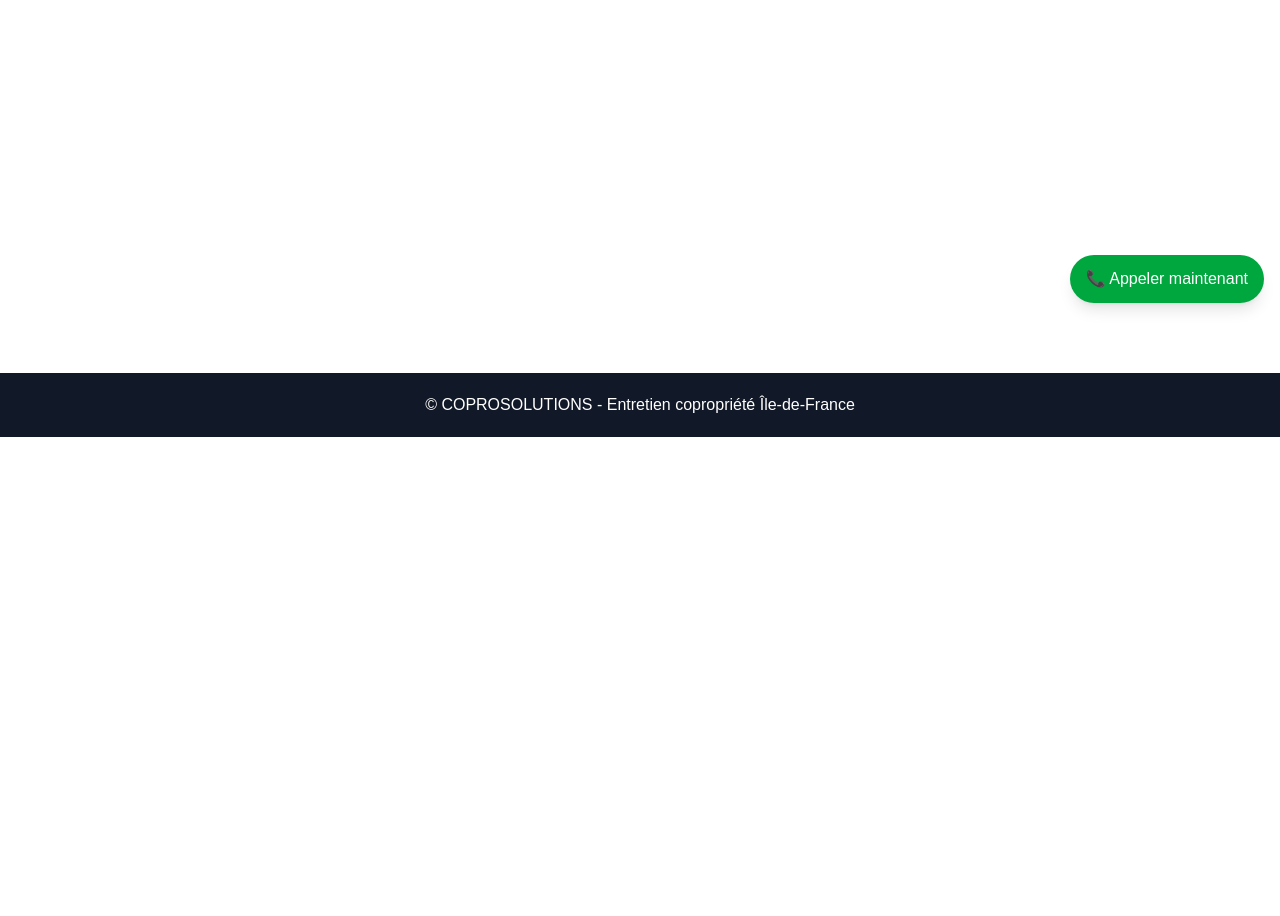
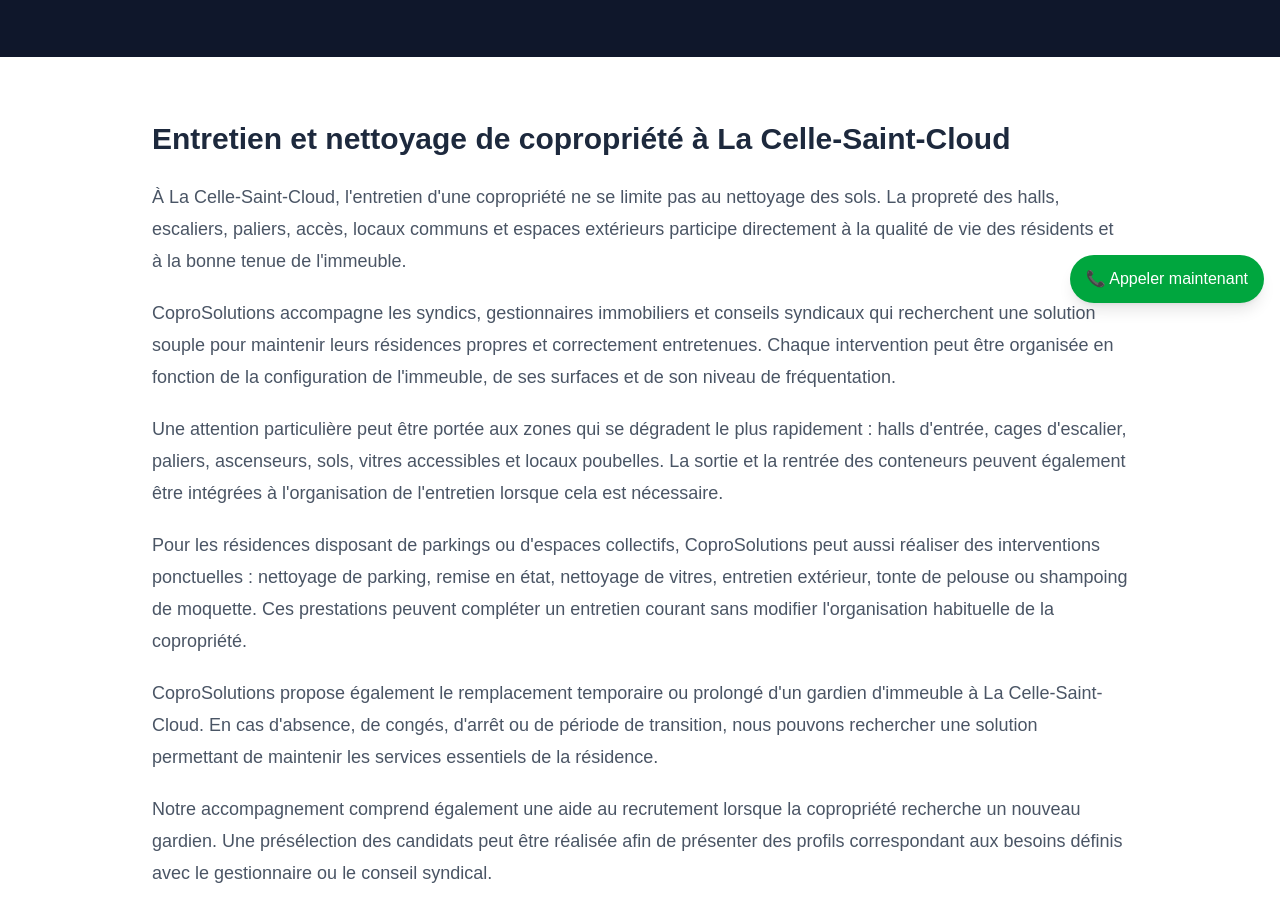
Before and after one commit to amadtag/coprosolutions, a Next.js app: page /zones/yvelines/la-celle-saint-cloud in a window 1280 px wide. Before the commit this address had no page. Shown: the part 481-1397 px from the top of the page. Before the commit the page ends 918 px from the top, so only its background shows below. Built offline with nearby package versions, Linux system fonts and the light colour scheme.

Commit message:
Ajout page SEO La Celle-Saint-Cloud

```diff
--- /dev/null
+++ b/app/zones/yvelines/la-celle-saint-cloud/page.tsx
@@ -0,0 +1,104 @@
+import type { Metadata } from "next";
+import LocalCityPage from "@/app/zones/_components/LocalCityPage";
+
+export const metadata: Metadata = {
+  title:
+    "Nettoyage de copropriété à La Celle-Saint-Cloud (78170) | CoproSolutions",
+  description:
+    "CoproSolutions accompagne les copropriétés de La Celle-Saint-Cloud pour l'entretien des parties communes, locaux poubelles, parkings et le remplacement de gardiens.",
+  alternates: {
+    canonical: "/zones/yvelines/la-celle-saint-cloud",
+  },
+};
+
+export default function LaCelleSaintCloudPage() {
+  return (
+    <LocalCityPage
+      city="La Celle-Saint-Cloud"
+      postalCode="78170"
+      title="Nettoyage et entretien de copropriété à La Celle-Saint-Cloud"
+      description="CoproSolutions intervient à La Celle-Saint-Cloud auprès des syndics, conseils syndicaux et gestionnaires immobiliers pour l'entretien des copropriétés et le remplacement des gardiens."
+      intro={
+        <>
+          <p>
+            À La Celle-Saint-Cloud, l'entretien d'une copropriété ne se limite
+            pas au nettoyage des sols. La propreté des halls, escaliers,
+            paliers, accès, locaux communs et espaces extérieurs participe
+            directement à la qualité de vie des résidents et à la bonne tenue
+            de l'immeuble.
+          </p>
+
+          <p>
+            CoproSolutions accompagne les syndics, gestionnaires immobiliers
+            et conseils syndicaux qui recherchent une solution souple pour
+            maintenir leurs résidences propres et correctement entretenues.
+            Chaque intervention peut être organisée en fonction de la
+            configuration de l'immeuble, de ses surfaces et de son niveau de
+            fréquentation.
+          </p>
+
+          <p>
+            Une attention particulière peut être portée aux zones qui se
+            dégradent le plus rapidement : halls d'entrée, cages d'escalier,
+            paliers, ascenseurs, sols, vitres accessibles et locaux
+            poubelles. La sortie et la rentrée des conteneurs peuvent également
+            être intégrées à l'organisation de l'entretien lorsque cela est
+            nécessaire.
+          </p>
+
+          <p>
+            Pour les résidences disposant de parkings ou d'espaces collectifs,
+            CoproSolutions peut aussi réaliser des interventions ponctuelles :
+            nettoyage de parking, remise en état, nettoyage de vitres,
+            entretien extérieur, tonte de pelouse ou shampoing de moquette.
+            Ces prestations peuvent compléter un entretien courant sans
+            modifier l'organisation habituelle de la copropriété.
+          </p>
+
+          <p>
+            CoproSolutions propose également le remplacement temporaire ou
+            prolongé d'un gardien d'immeuble à La Celle-Saint-Cloud. En cas
+            d'absence, de congés, d'arrêt ou de période de transition, nous
+            pouvons rechercher une solution permettant de maintenir les
+            services essentiels de la résidence.
+          </p>
+
+          <p>
+            Notre accompagnement comprend également une aide au recrutement
+            lorsque la copropriété recherche un nouveau gardien. Une
+            présélection des candidats peut être réalisée afin de présenter
+            des profils correspondant aux besoins définis avec le gestionnaire
+            ou le conseil syndical.
+          </p>
+
+          <p>
+            Nous intervenons enfin pour l'entretien des bureaux et immeubles
+            professionnels à La Celle-Saint-Cloud. Les prestations peuvent
+            être régulières ou ponctuelles selon les besoins de l'entreprise.
+            {" "}
+            <a
+              href="/entretien-bureau-immeuble"
+              className="font-semibold text-blue-700 hover:underline"
+            >
+              Découvrir notre service de nettoyage de bureaux →
+            </a>
+          </p>
+        </>
+      }
+      nearbyCities={[
+        {
+          name: "Louveciennes",
+          href: "/zones/yvelines/louveciennes",
+        },
+        {
+          name: "Versailles",
+          href: "/zones/yvelines/versailles",
+        },
+        {
+          name: "Saint-Germain-en-Laye",
+          href: "/zones/yvelines/saint-germain-en-laye",
+        },
+      ]}
+    />
+  );
+}
```
